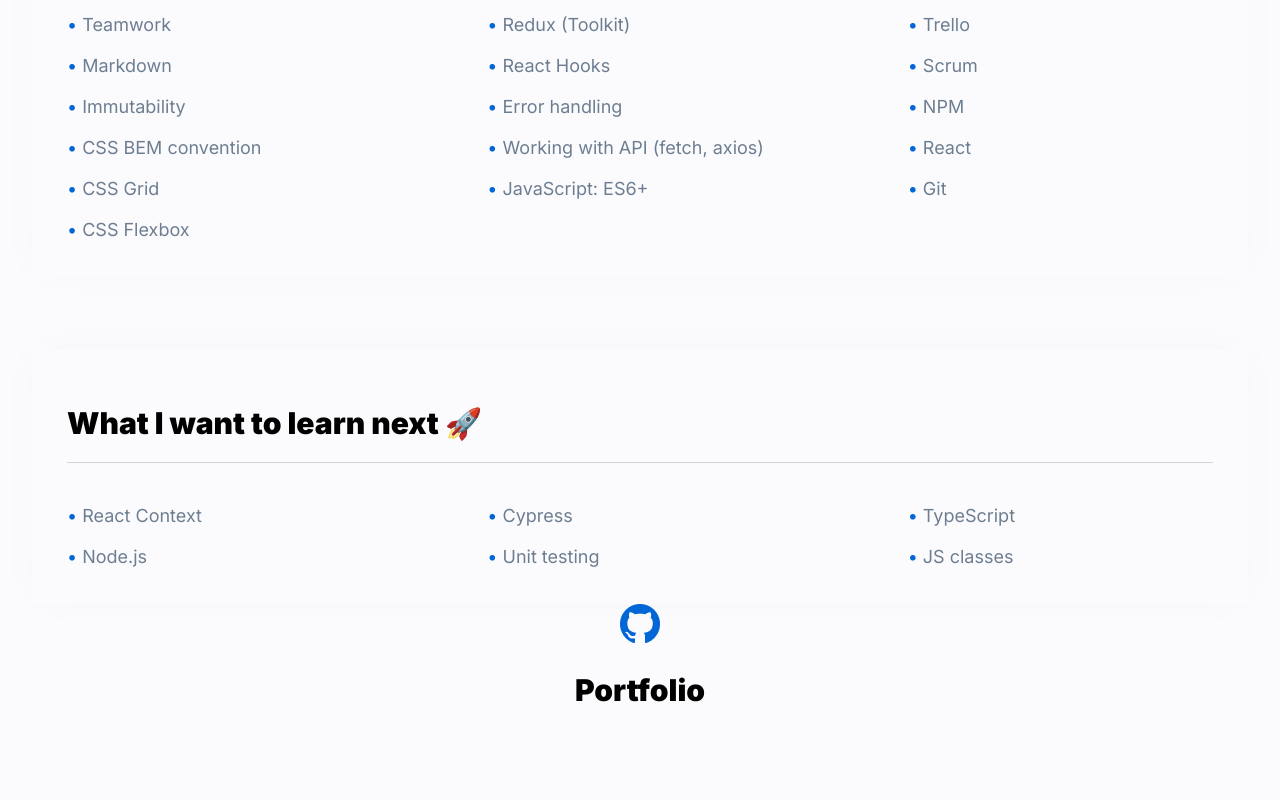
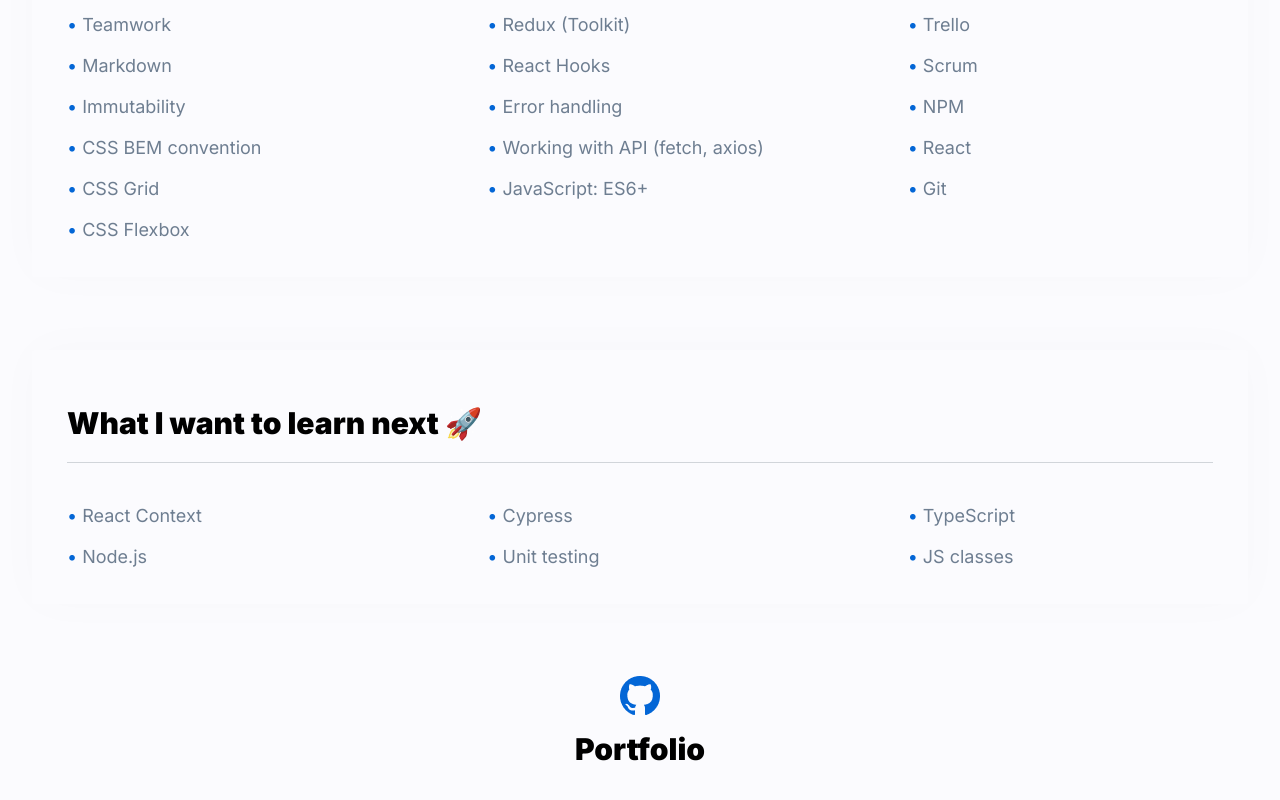
Before and after one commit to Damian-Niklasinski/personal-homepage, a React (Create React App) app: page / in a window 1280 px wide. Shown: the part 813-1613 px from the top of the page. Built offline with nearby package versions, Linux system fonts and the light colour scheme.

Commit message:
another styles to Portfolio component added

```diff
--- a/src/components/Portfolio/styled.js
+++ b/src/components/Portfolio/styled.js
@@ -4,15 +4,16 @@
     max-width: 1216px;
     margin: auto;
     text-align: center;
+    margin-top: 72px;
 `;
 
 export const StyledImage = styled.img`
     width: 40px;
     height: 40px;
-    color: ${({theme}) => theme.color.scienceblue};
 `;
 
 export const StyledTitle = styled.h2`
     font-size: 30px;
     font-weight: 900;
+    margin-top: 12px;
 `;
```
